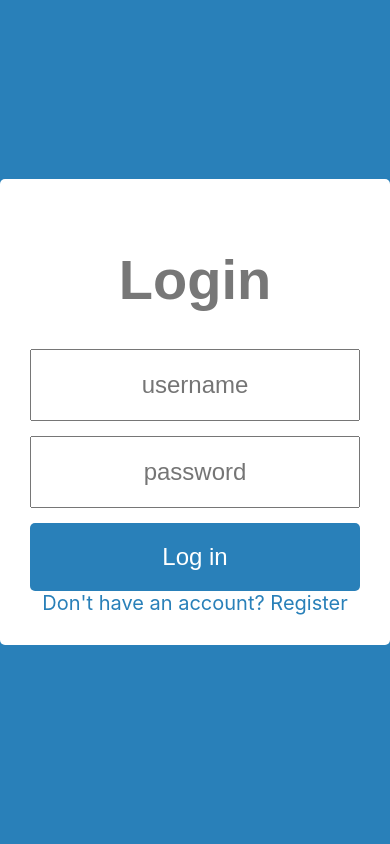
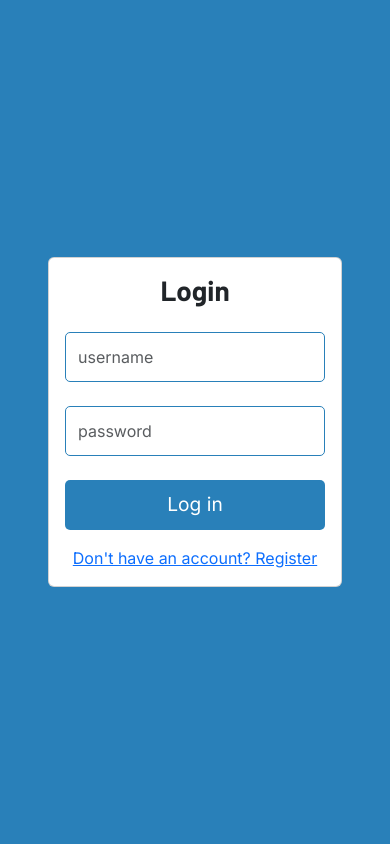
Before and after one commit to ScottyTGB/CITS3403GrpProj, a Flask app: page /login in a window 390 px wide. Run offline with Flask 3, Linux system fonts and the light colour scheme.

Commit message:
Login/Register completely revamped
extensions had to be used to be responsive

```diff
--- a/static/css/login.css
+++ b/static/css/login.css
@@ -1,80 +1,47 @@
-body {
+body, html {
+    height: 100%;
+    margin: 0;
+    padding: 0;
     background-color: #2980B9;
-    display: flex;
-    justify-content: center;
-    align-items: center;
-    height: 100vh;
-    margin: 0;
-    font-size: 18px;
 }
 
-.login {
-    text-align: center;
-    width: 100%;
-    max-width: 400px;
+body nav, body footer {
+    display: none !important;
 }
 
-.login-screen {
-    background-color: #fff;
-    padding: 30px;
-    border-radius: 5px;
+@media (min-width: 992px) {
+    body nav.d-lg-flex, body .footer.d-lg-flex {
+        display: none !important;
+    }
 }
 
-.login-screen a {
-    color: #2980B9;
-    text-decoration: none;
+.form-group {
+    margin-bottom: 1.5rem;
 }
 
-.login-field::placeholder {
-    font-family: Arial, sans-serif;
+.form-group input {
+    border: 1px solid #2980B9;
+    border-radius: 5px;
+    box-shadow: none;
+    height: 50px;
 }
 
-.app-title {
-    font-family: Arial, sans-serif;
-    margin-bottom: 30px;
-    font-size: 24px;
-    color: #777;
-}
-
-.login-form {
-    margin: 0 auto;
-}
-
-.control-group {
-    margin-bottom: 15px;
-}
-
-.login-field {
-    width: 100%;
-    padding: 15px;
-    text-align: center;
-    font-size: 20px;
+.form-group input:focus {
+    outline: none;
+    box-shadow: none;
 }
 
 .btn {
-    display: block;
+    border: none;
+    border-radius: 5px;
+    height: 50px;
+    background-color: #2980B9;
+    color: white;
+    font-size: 1.2em;
     width: 100%;
-    padding: 15px;
-    font-size: 20px;
-    background-color: #2980B9;
-    color: #fff;
-    border-radius: 5px;
-    border: none;
 }
 
-/* Media query for screens smaller than 600px */
-@media (max-width: 600px) {
-    body {
-        font-size: 20px;
-    }
-
-    .app-title {
-        font-size: 28px;
-    }
-
-    .login-field,
-    .btn {
-        padding: 20px;
-        font-size: 24px;
-    }
+.btn:hover {
+    background-color: #2C74B3;
+    color: white;
 }
--- a/templates/login.html
+++ b/templates/login.html
@@ -1,24 +1,27 @@
-<link rel="stylesheet" href="{{ url_for('static', filename='css/root.css') }}">
+{% extends "layout.html" %}
+{% block head %}
+{{ super() }}
+<!-- Stylesheets -->
 <link rel="stylesheet" href="{{ url_for('static', filename='css/login.css') }}">
-<form action="{{ url_for('login') }}" method="POST">
-  <input type="hidden" name="csrf_token" value="{{ csrf_token() }}"/>
-  <div class="login">
-    <div class="login-screen">
-      <div class="app-title">
-        <h1>Login</h1>
-      </div>
-      <div class="login-form">
-        <div class="control-group">
-          <input type="text" class="login-field" value="" placeholder="username" name="username">
-          <label class="login-field-icon fui-user" for="login-name"></label>
+<title>{% block title %}Login{% endblock %}</title>
+{% endblock %}
+{% block content %}
+<div class="d-flex justify-content-center align-items-center vh-100">
+  <div class="card">
+    <div class="card-body">
+      <form action="/login" method="POST" class="text-center">
+        <input type="hidden" name="csrf_token" value="{{ csrf_token() }}"/>
+        <h1 class="mb-4">Login</h1>
+        <div class="form-group">
+          <input type="text" class="form-control" placeholder="username" name="username" required>
         </div>
-        <div class="control-group">
-          <input type="password" class="login-field" value="" placeholder="password" name="password">
-          <label class="login-field-icon fui-lock" for="login-pass"></label>
+        <div class="form-group">
+          <input type="password" class="form-control" placeholder="password" name="password" required>
         </div>
-        <input type="submit" value="Log in" class="btn btn-primary btn-large btn-block">
-      </div>
-      <a href="/register">Don't have an account? Register</a>
+        <button type="submit" class="btn">Log in</button>
+        <a href="/register" class="mt-3 d-block">Don't have an account? Register</a>
+      </form>
     </div>
   </div>
-</form>
+</div>
+{% endblock %}
```
Also changed, not shown: templates/register.html (+22 -19 lines).
